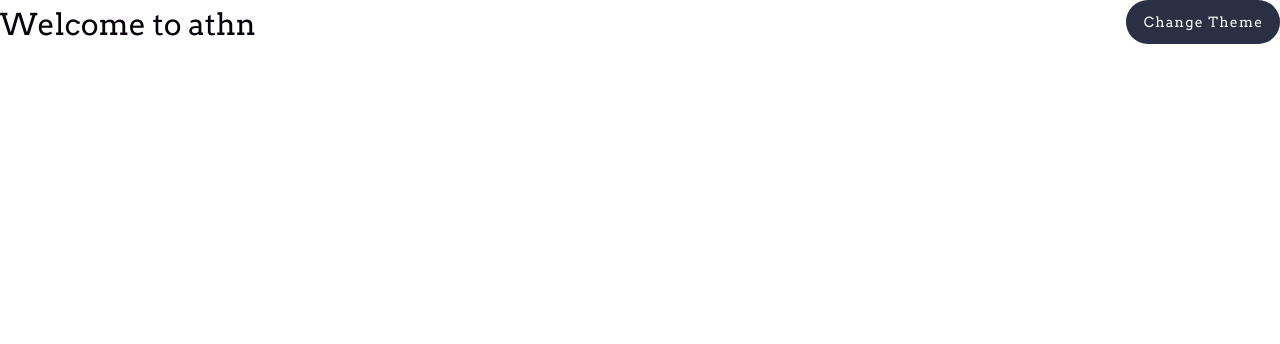
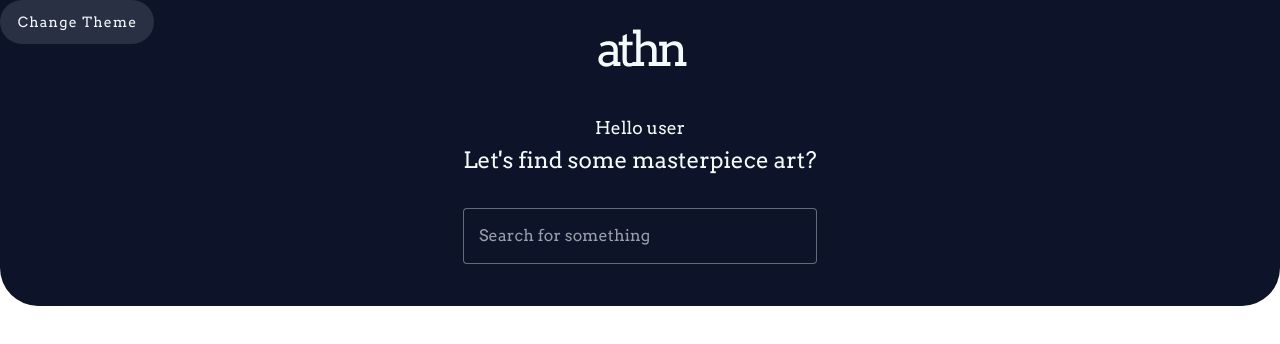
Before and after one commit to vitorlofonseca/athn, a Vue app: page / in a window 1280 px wide. Shown: the top 344 px of the page. Built offline with nearby package versions, Linux system fonts and the light colour scheme.

Commit message:
Compressible topbar

```diff
--- a/src/App.vue
+++ b/src/App.vue
@@ -15,7 +15,7 @@ const { changeTheme } = useTheme();
 .change-theme-btn {
   position: absolute;
   top: 0;
-  right: 0;
+  left: 0;
   z-index: 100;
   width: 154px;
 }
--- /dev/null
+++ b/src/components/Topbar/Topbar.vue
@@ -0,0 +1,64 @@
+<script lang="ts" setup>
+import AppTitle from "../AppTitle.vue";
+import InputText from "@/components/InputText.vue";
+import { useCompressibleTopbar } from "./useCompressibleTopbar";
+import { ref, onMounted } from "vue";
+
+const topbar = ref(null);
+
+onMounted(() => {
+  useCompressibleTopbar(topbar);
+});
+</script>
+
+<template>
+  <div class="container" ref="topbar">
+    <AppTitle class="app-title" />
+    <div class="welcoming-section">
+      <h3>Hello user</h3>
+      <h2>Let's find some masterpiece art?</h2>
+      <InputText label="Search for something" :dark="true"></InputText>
+    </div>
+  </div>
+</template>
+
+<style lang="scss" scoped>
+.welcoming-section,
+.container {
+  display: flex;
+  align-items: center;
+  flex-direction: column;
+}
+
+.container {
+  background-color: var(--color-primary);
+  border-radius: 0px 0px 38px 38px;
+
+  gap: 5px;
+  color: var(--vt-c-white-soft);
+  padding: 20px 0;
+
+  h3 {
+    margin-top: 30px;
+  }
+
+  .v-input {
+    margin-top: 30px;
+    max-width: 580px;
+  }
+
+  &--compressed {
+    position: fixed;
+    top: 0;
+    height: 70px;
+    z-index: 1;
+    width: 100%;
+    justify-content: center;
+    padding: unset;
+
+    .welcoming-section {
+      display: none;
+    }
+  }
+}
+</style>
--- /dev/null
+++ b/src/components/Topbar/useCompressibleTopbar.ts
@@ -0,0 +1,16 @@
+import type { Ref } from "vue";
+
+export const useCompressibleTopbar = (topbar: Ref<null>) => {
+  const topbarEl = topbar.value;
+  console.log(topbarEl);
+
+  window.addEventListener("scroll", () => {
+    const screenPosition = window.scrollY;
+
+    if (screenPosition > 220) {
+      topbarEl?.classList.add("container--compressed");
+    } else {
+      topbarEl?.classList.remove("container--compressed");
+    }
+  });
+};
--- a/src/views/Home.vue
+++ b/src/views/Home.vue
@@ -1,7 +1,9 @@
-<script setup lang="ts"></script>
+<script setup lang="ts">
+import Topbar from "@/components/Topbar/Topbar.vue";
+</script>
 
 <template>
-  <h1>Welcome to athn</h1>
+  <Topbar />
 </template>
 
 <style scoped lang="scss"></style>
```
